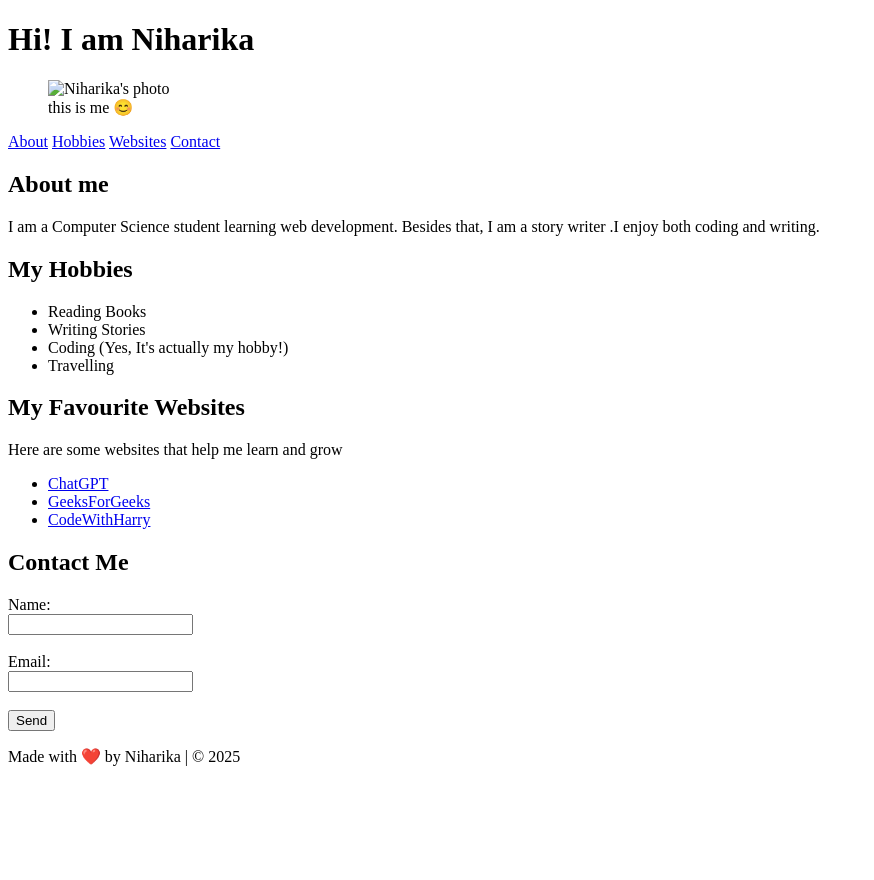
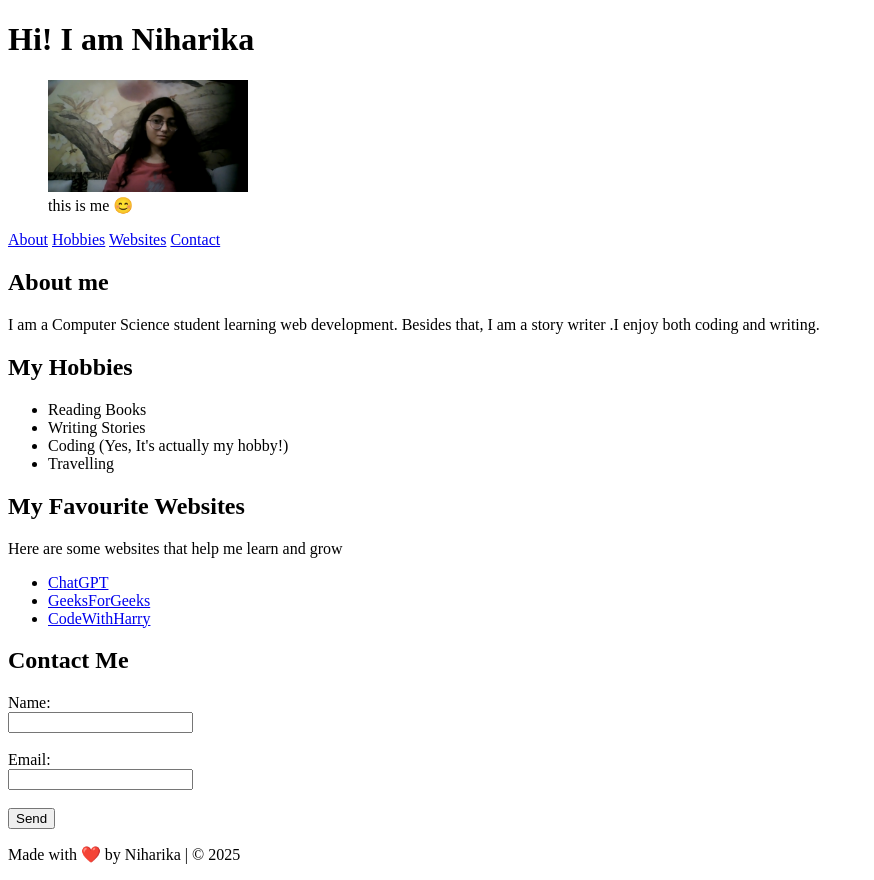
Before and after one commit to Niharikarajput-Dev/my-portfolio, a plain HTML site: page index.html in a window 1280 px wide. Shown: the whole page, without its empty margins (0-874 px from the left). Before the commit the page ends 800 px from the top, so only its background shows below. Drawn offline with Linux system fonts and the light colour scheme.

Commit message:
Update index.html

```diff
--- a/index.html
+++ b/index.html
@@ -11,7 +11,7 @@
     <header>
         <h1>Hi! I am Niharika</h1>
         <figure>
-            <img src="myimage.img.jpg" alt="Niharika's photo" width="200">
+            <img src="me.jpg" alt="Niharika's photo" width="200">
             <figcaption>this is me &#128522</figcaption>
         </figure>
     </header>
```
